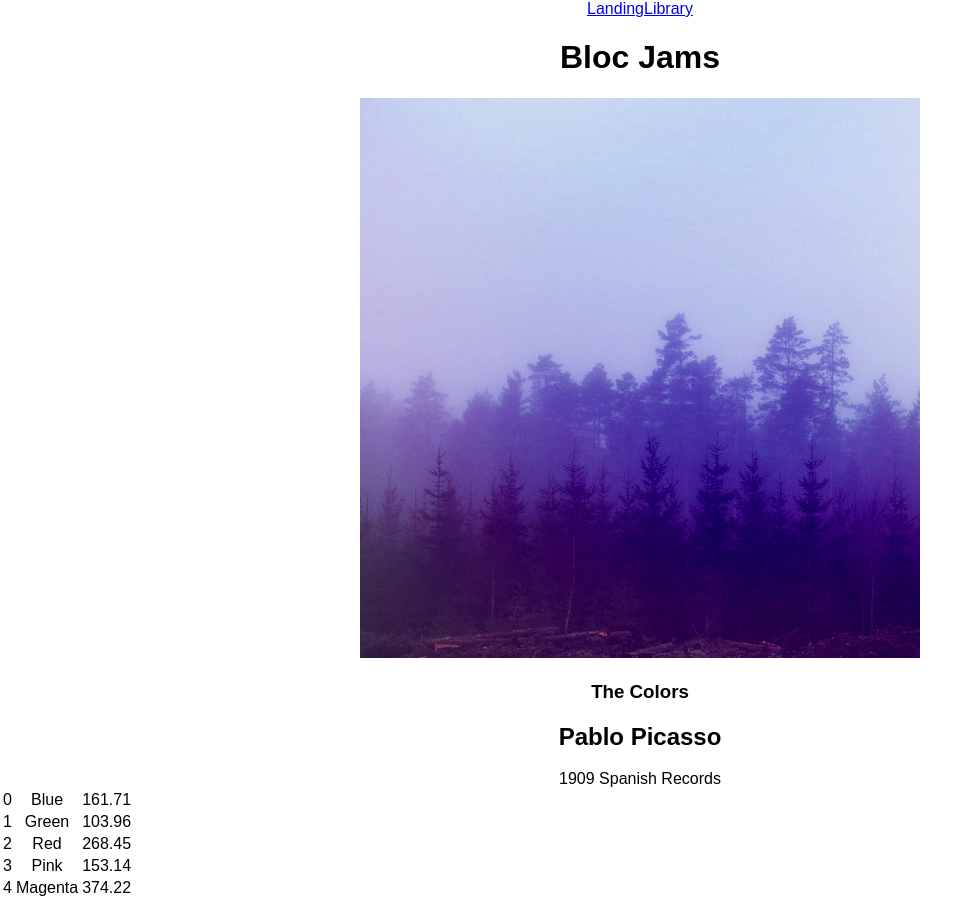
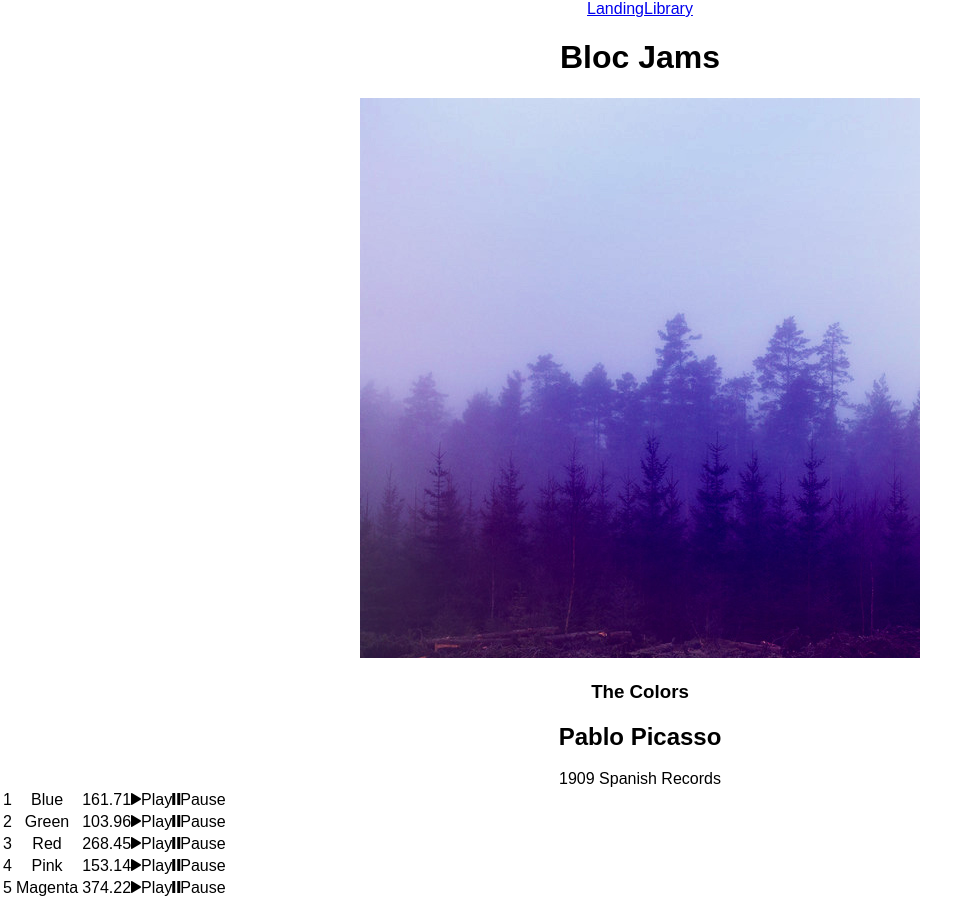
Before and after one commit to ahallam75/bloc-jams-react, a React (Create React App) app: page /album/the-colors in a window 1280 px wide. Shown: the whole page, without its empty margins (0-980 px from the left). Built offline with nearby package versions, Linux system fonts and the light colour scheme.

Commit message:
Assignment completed for components: album.

```diff
--- a/public/index.html
+++ b/public/index.html
@@ -19,6 +19,7 @@
       work correctly both with client-side routing and a non-root public URL.
       Learn how to configure a non-root public URL by running `npm run build`.
     -->
+    <link rel="stylesheet" href="http://code.ionicframework.com/ionicons/2.0.1/css/ionicons.min.css">
     <title>React App</title>
   </head>
   <body>
--- a/src/components/Album.js
+++ b/src/components/Album.js
@@ -36,9 +36,9 @@ class Album extends Component {
              {
                this.state.album.songs.map( (songs, index) =>
                  <tr key={index} >
-                   <td>{index}</td>
+                   <td>{index + 1}</td>
                    <td>{songs.title}</td>
-                   <td>{songs.duration}</td>
+                   <td>{songs.duration}<span class="icon ion-play"></span>Play<span class="icon ion-pause">Pause</span></td>
                 </tr>
                )
              }
```
